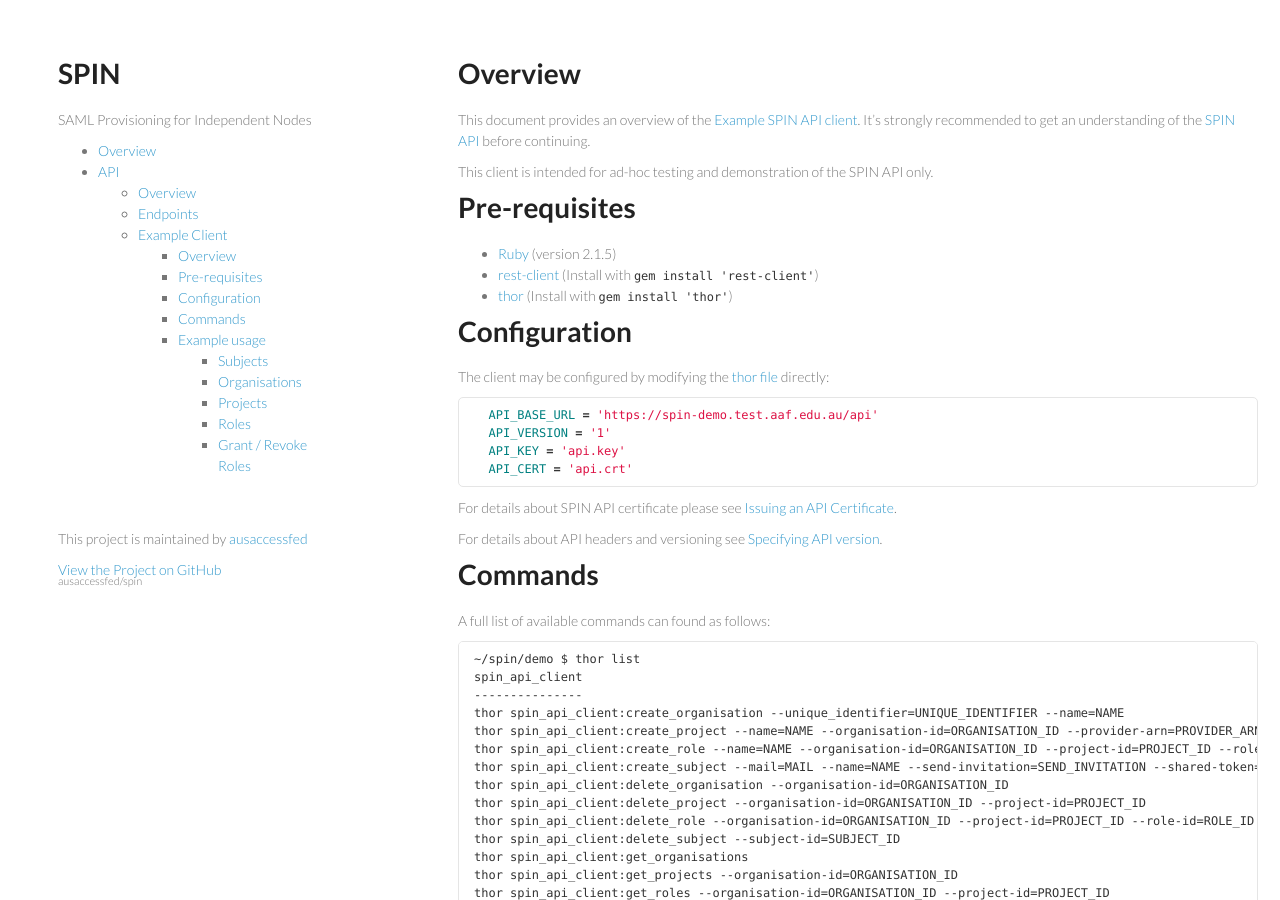
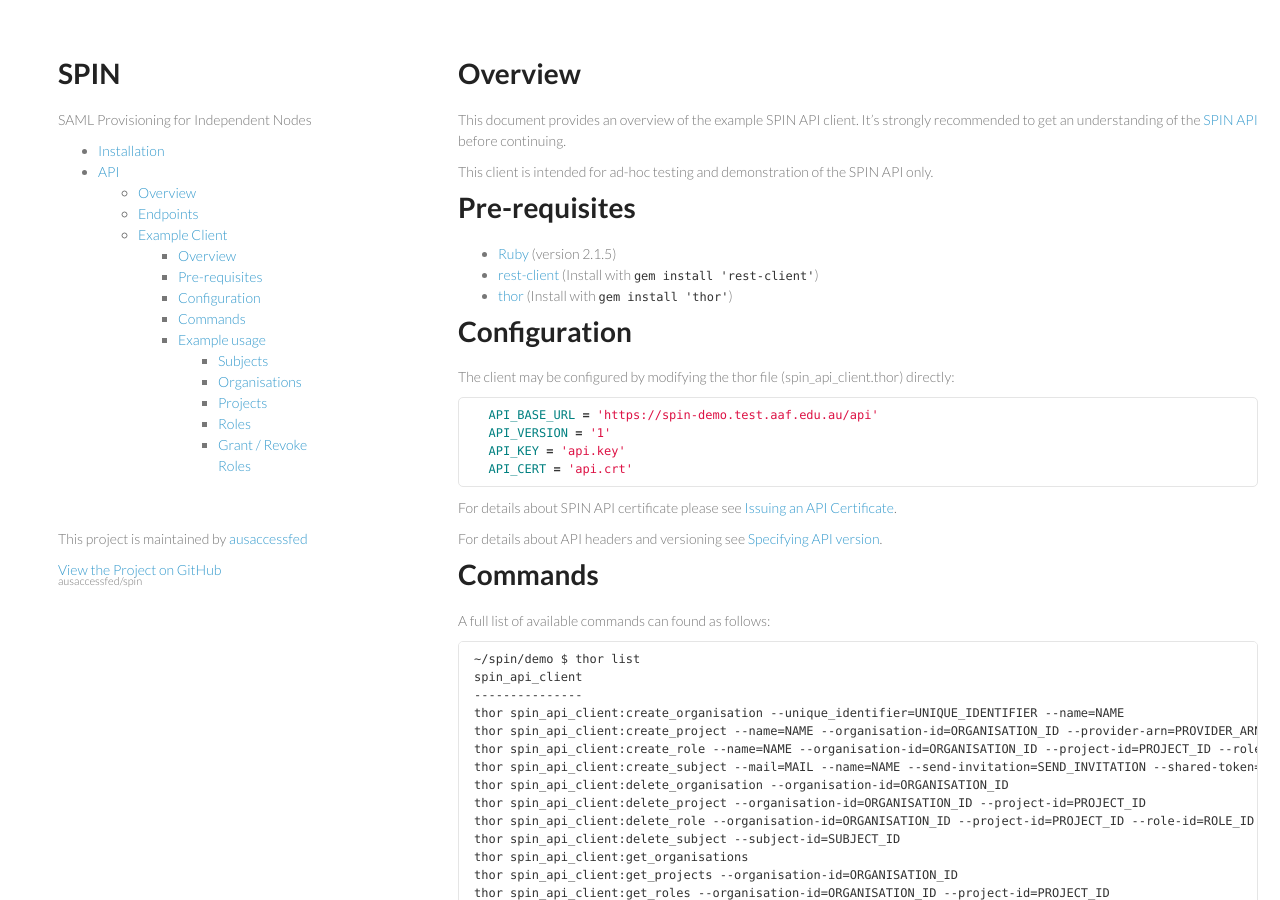
Before and after one commit to ausaccessfed/spin, a Jekyll site: the page built from api-client-demo/overview.md, in a window 1280 px wide and 900 px high. Built offline with Jekyll 4.4.1, drawn with Linux system fonts in a browser that asks for light colours; nearby versions of some CDN libraries; Markdown is read by kramdown in place of the engine named in the settings.

Commit message:
Tweaks to headings / markdown

````diff
--- a/_layouts/default.html
+++ b/_layouts/default.html
@@ -22,15 +22,15 @@
 
     <ul>
       <li>
-        <a href="{{site.baseurl}}/index.html">Overview</a>
+        <a href="{{site.baseurl}}/index.html">Installation</a>
         {% if page.url == "/index.html" %} <div id="toc"></div> {% endif %}
       </li>
       <li>
-        <a href="{{site.baseurl}}/doc/api/v1/README.html">API</a>
+        <a href="{{site.baseurl}}/doc/api/v1/overview.html">API</a>
         <ul>
           <li>
-            <a href="{{site.baseurl}}/doc/api/v1/README.html">Overview</a>
-            {% if page.url == "/doc/api/v1/README.html" %} <div id="toc"></div> {% endif %}
+            <a href="{{site.baseurl}}/doc/api/v1/overview.html">Overview</a>
+            {% if page.url == "/doc/api/v1/overview.html" %} <div id="toc"></div> {% endif %}
           </li>
           <li>
             <a href="{{site.baseurl}}/doc/api/v1/endpoints.html">Endpoints</a>
@@ -60,8 +60,8 @@
             {% endif %}
           </li>
           <li>
-            <a href="{{site.baseurl}}/api-client-demo/README.html">Example Client</a>
-            {% if page.url == "/api-client-demo/README.html" %} <div id="toc"></div> {% endif %}
+            <a href="{{site.baseurl}}/api-client-demo/overview.html">Example Client</a>
+            {% if page.url == "/api-client-demo/overview.html" %} <div id="toc"></div> {% endif %}
           </li>
         </ul>
       </li>
--- a/api-client-demo/README.md
+++ b/api-client-demo/overview.md
@@ -2,8 +2,8 @@
 ---
 # Overview
 
-This document provides an overview of the [Example SPIN API client](spin_api_client.thor).
-It's strongly recommended to get an understanding of the [SPIN API](../doc/api/v1/README.md) before continuing.
+This document provides an overview of the example SPIN API client.
+It's strongly recommended to get an understanding of the [SPIN API](../doc/api/v1/overview.html) before continuing.
 
 This client is intended for ad-hoc testing and demonstration of the SPIN API only.
 
@@ -15,16 +15,17 @@ This client is intended for ad-hoc testing and demonstration of the SPIN API onl
 
 # Configuration
 
-The client may be configured by modifying the [thor file](spin_api_client.thor) directly:
+The client may be configured by modifying the thor file (spin\_api\_client.thor) directly:
+
 ```ruby
   API_BASE_URL = 'https://spin-demo.test.aaf.edu.au/api'
   API_VERSION = '1'
   API_KEY = 'api.key'
   API_CERT = 'api.crt'
 ```
-For details about SPIN API certificate please see [Issuing an API Certificate](../README.md#issuing-an-api-certificate).
+For details about SPIN API certificate please see [Issuing an API Certificate](../index.html#issuing-an-api-certificate).
 
-For details about API headers and versioning see [Specifying API version](../doc/api/v1/README.md#specifying-api-version).
+For details about API headers and versioning see [Specifying API version](../doc/api/v1/overview.html#specifying-api-version).
 
 # Commands
 
@@ -51,11 +52,15 @@ thor spin_api_client:revoke_project_role_from_subject --organisation-id=ORGANISA
 ```
 
 After executing a spin_api_client command you will typically see the following:
+
  - The request method and path generated i.e. ```GET https://spin-demo.test.aaf.edu.au/api/organisations```
  - The response code i.e. ```200```
  - The response body (if present)
 
+---
+
 # Example usage
+
 
 ## Subjects
 ### ```get_subjects```
@@ -82,6 +87,8 @@ DELETE https://spin-demo.test.aaf.edu.au/api/subjects/1
 -->
 200
 ```
+
+---
 
 ## Organisations
 ### ```get_organisations```
@@ -128,6 +135,8 @@ DELETE https://spin-demo.test.aaf.edu.au/api/organisations/3
 200
 ```
 
+---
+
 ## Projects
 ### ```get_projects```
 ```
@@ -169,6 +178,8 @@ DELETE https://spin-demo.test.aaf.edu.au/api/organisations/3/projects/1
 -->
 200
 ```
+
+---
 
 ## Roles
 
@@ -214,6 +225,8 @@ DELETE https://spin-demo.test.aaf.edu.au/api/organisations/3/projects/2/roles/1
 200
 ```
 
+---
+
 ## Grant / Revoke Roles
 
 ### ```grant_project_role_to_subject```
````
Also changed, not shown: doc/api/v1/overview.md (renamed from doc/api/v1/README.md, +7 -5 lines), index.md (+4 -1 lines).
